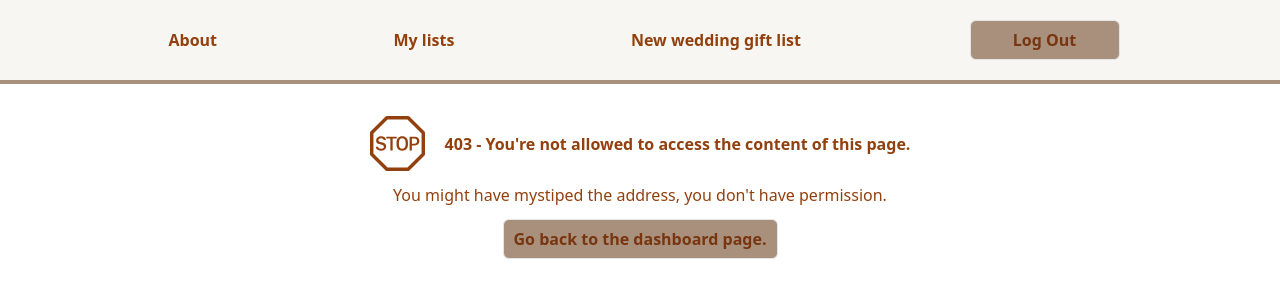
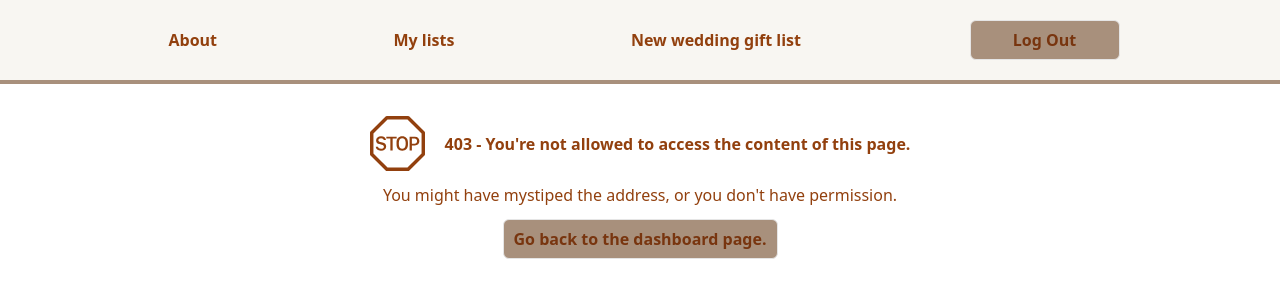
Before and after one commit to Tute24/wgl-app, a Next.js app in the folder frontend/: page /403-page in a window 1280 px wide. Shown: the top 300 px of the page. Built offline with nearby package versions, Linux system fonts and the light colour scheme; sample sign-in values are in the browser's storage.

Commit message:
feat: made a slight change on the axios-error-handler function to contemplate the 403-page

```diff
--- a/frontend/src/app/403-page/page.tsx
+++ b/frontend/src/app/403-page/page.tsx
@@ -15,7 +15,7 @@ export default function NotPermittedPageWarning() {
         </h1>
         </div>
           <h2 className="pt-3 flex text-center">
-            You might have mystiped the address, you don't have permission.
+            You might have mystiped the address, or you don't have permission.
           </h2>
         <div className="pt-3">
           <Link href="/dashboard">
--- a/frontend/src/functions/axios-error-handler.ts
+++ b/frontend/src/functions/axios-error-handler.ts
@@ -32,6 +32,9 @@ export default function AxiosErrorHandler({
       if (setStatusMessage !== undefined) {
         setStatusMessage(`Invalid credentials.`)
       }
+      if(setNotGuest === undefined && setStatusMessage === undefined){
+        route.push('/403-page')
+      }
     }
     if (error.response?.status === 404) {
       console.log('User not found.')
```
